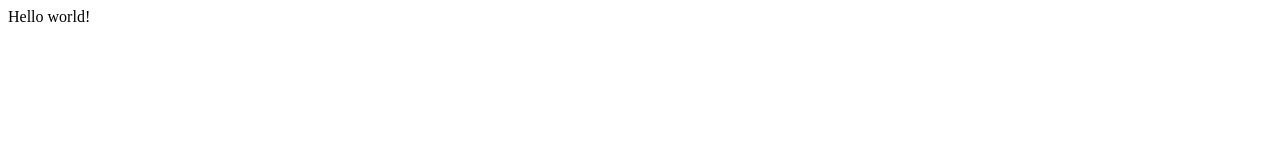
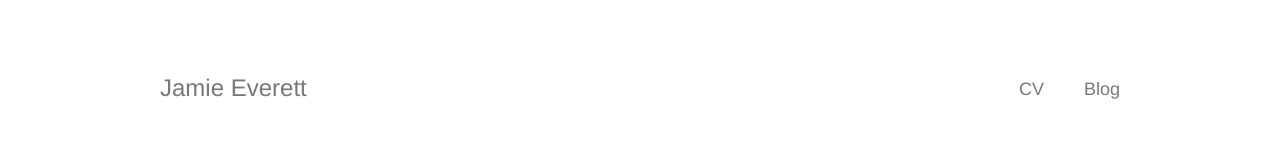
Before and after one commit to jreverett/jamieeverett.co.uk, a Gatsby site: page / in a window 1280 px wide. Built offline with nearby package versions, Linux system fonts and the light colour scheme; Gatsby itself is replaced by a stand-in of ours.

Commit message:
Add initial pages and header component

```diff
--- /dev/null
+++ b/src/components/Header.css
@@ -0,0 +1,51 @@
+.header-wrapper {
+  height: 100px;
+  padding-bottom: 20px;
+}
+
+.header {
+  display: flex;
+  width: 100%;
+  height: 150px;
+  display: flex;
+  align-items: center;
+}
+
+.header a {
+  border-bottom: none;
+}
+
+.header nav {
+  margin-left: auto;
+}
+
+.header nav > * {
+  display: inline-block;
+  position: relative;
+  margin-top: 3px;
+  margin-left: 40px;
+  font-size: large;
+  font-weight: 200;
+}
+
+.header nav > *:after {
+  display: block;
+  background: none repeat scroll 0 0 transparent;
+  bottom: 0;
+  content: "";
+  height: 1px;
+  width: 0;
+  left: 50%;
+  position: absolute;
+  background: var(--linkGrey);
+  transition: width 0.2s ease 0s, left 0.2s ease 0s;
+}
+
+.header nav > *:hover:after {
+  width: 60%;
+  left: 20%;
+}
+
+.header-home-button a {
+  font-size: x-large;
+}
--- /dev/null
+++ b/src/components/Header.jsx
@@ -0,0 +1,23 @@
+import React from "react"
+import { Link } from "gatsby"
+
+import CV from "../files/CV.pdf"
+import "./Header.css"
+
+export default function Header() {
+  return (
+    <div className="header-wrapper">
+      <div className="header">
+        <div className="header-home-button">
+          <Link to="/">Jamie Everett</Link>
+        </div>
+        <nav>
+          <a href={CV} target="_blank" rel="noopener noreferrer">
+            CV
+          </a>
+          <Link to="/blog">Blog</Link>
+        </nav>
+      </div>
+    </div>
+  )
+}
--- /dev/null
+++ b/src/components/index.js
@@ -0,0 +1,3 @@
+import Header from "./Header.jsx"
+
+export { Header }
--- /dev/null
+++ b/src/pages/blog.js
@@ -0,0 +1,5 @@
+import React from "react"
+
+export default function Blog() {
+  return <div>Nothing yet!</div>
+}
--- /dev/null
+++ b/src/pages/index.css
@@ -0,0 +1,19 @@
+:root {
+  --linkGrey: rgb(120, 120, 120);
+}
+
+html * {
+  font-family: "Helvetica Neue", sans-serif;
+}
+
+body {
+  margin: auto;
+  padding: 13px;
+  max-width: 960px;
+}
+
+a {
+  color: var(--linkGrey);
+  text-decoration: none;
+  border-bottom: 2px solid #6bb6f8;
+}
--- a/src/pages/index.js
+++ b/src/pages/index.js
@@ -1,5 +1,8 @@
 import React from "react"
 
+import { Header } from "../components"
+import "./index.css"
+
 export default function Home() {
-  return <div>Hello world!</div>
+  return <Header />
 }
```
Also changed, not shown: src/pages/404.js (added, +28 -0 lines), README.md, 1 other file.
